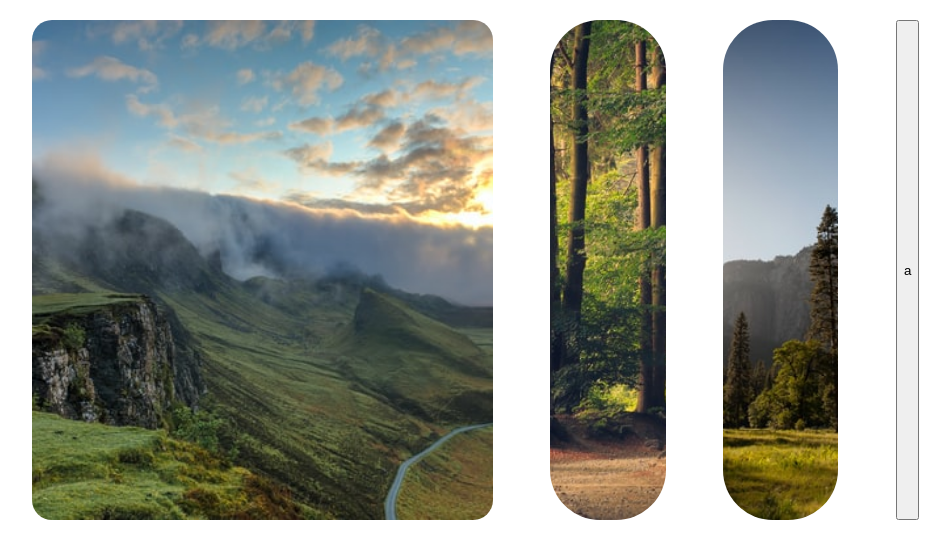
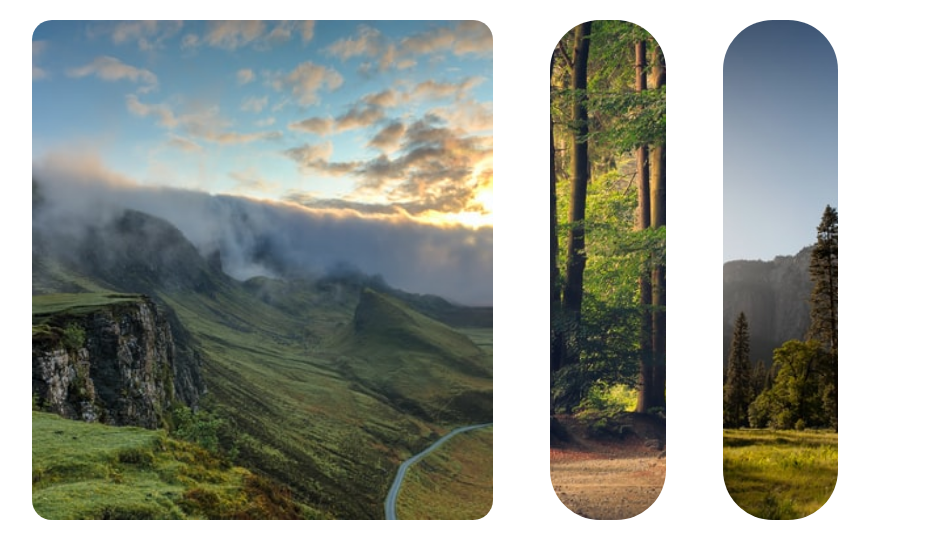
Before and after one commit to vomkaraxioned/modal, a plain HTML site: page index.html in a window 1280 px wide. Shown: the whole page, without its empty margins (32-982 px from the left). Drawn offline with Linux system fonts and the light colour scheme.

Commit message:
new branch created

```diff
--- a/index.html
+++ b/index.html
@@ -40,7 +40,6 @@
             <img src="assets/images/3.jpg" alt="nature">
           </figure>
         </li>
-        <button class="add">a</button>
       </ul>
     </main>
     <!--main section end-->
```
Also changed, not shown: assets/js/script.js (line endings or trailing spaces).
